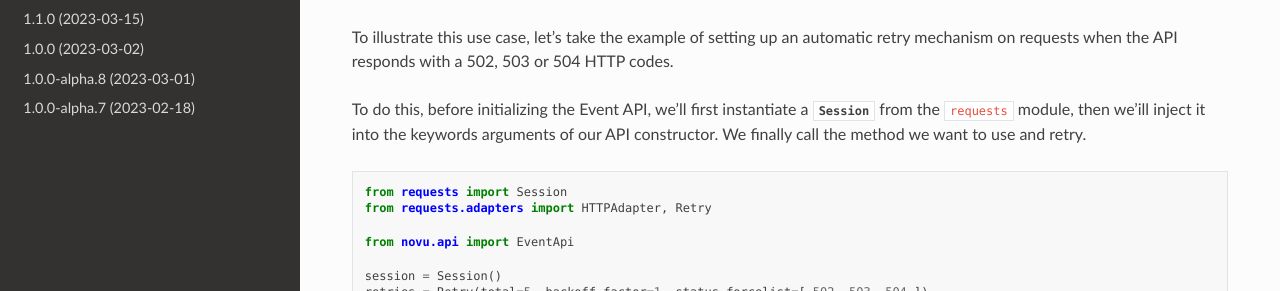
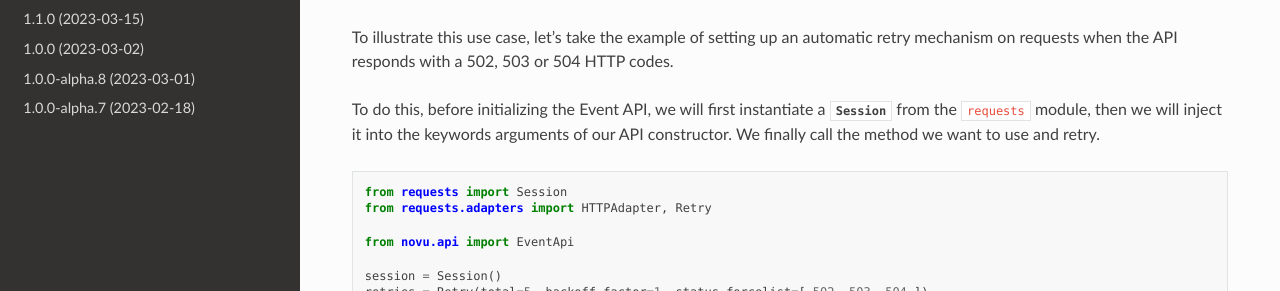
Before and after one commit to novuhq/novu-python, a Sphinx documentation site: the page built from docs/guides/cookbook.rst, in a window 1280 px wide and 1219 px high. Shown: the part 581-872 px from the top of the window. Built offline with Sphinx 7.4.7 and the Read the Docs theme 2.0.0, drawn with Linux system fonts in a browser that asks for light colours; cross-references to code outside the pages are shown as plain code.

Commit message:
Update docs/guides/cookbook.rst
Co-authored-by: Nils Van Zuijlen <nils.van-zuijlen@mailo.com>

```diff
--- a/docs/guides/cookbook.rst
+++ b/docs/guides/cookbook.rst
@@ -25,8 +25,8 @@ provide your own session and reuse it over and over again.
 To illustrate this use case, let's take the example of setting up an automatic retry mechanism on
 requests when the API responds with a 502, 503 or 504 HTTP codes.
 
-To do this, before initializing the Event API, we'll first instantiate a :class:`~requests.Session` from the
-:module:`requests` module, then we'ill inject it into the keywords arguments of our API constructor. We finally
+To do this, before initializing the Event API, we will first instantiate a :class:`~requests.Session` from the
+:module:`requests` module, then we will inject it into the keywords arguments of our API constructor. We finally
 call the method we want to use and retry.
 
 .. code-block:: python
```
